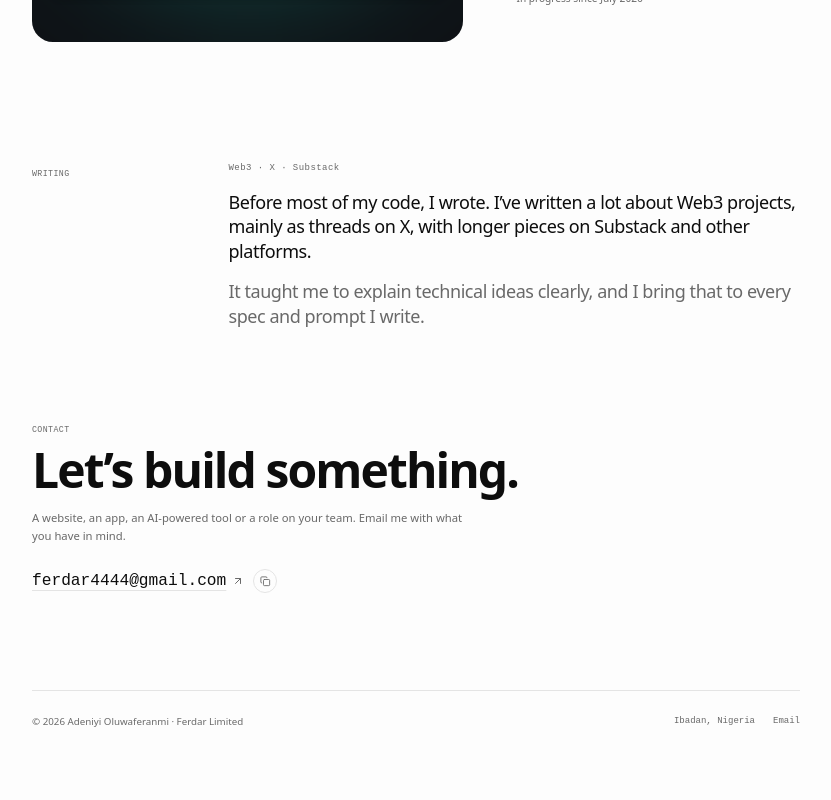
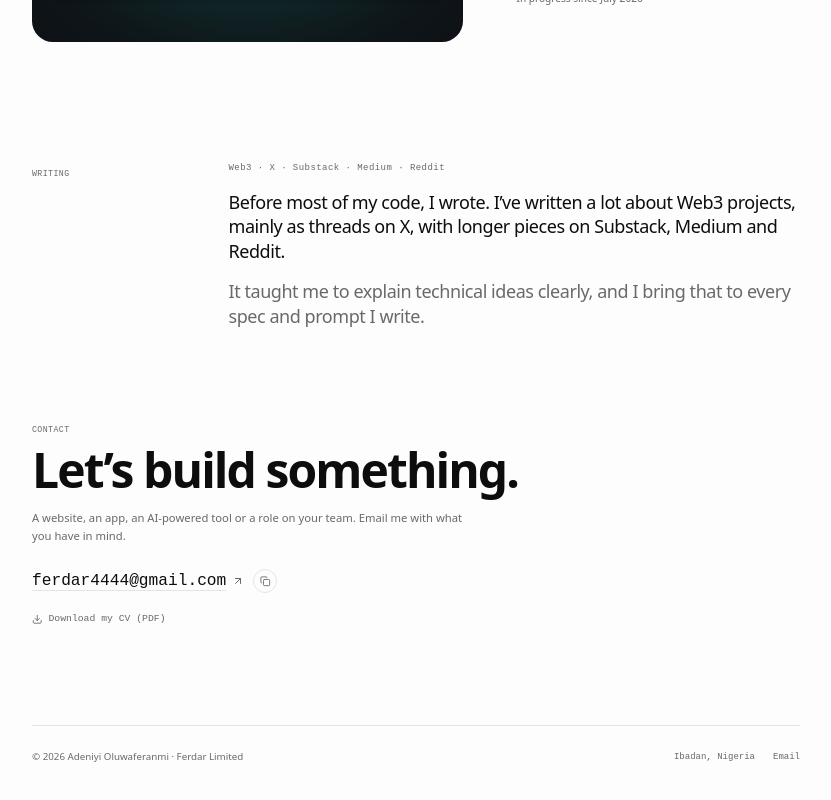
Before and after one commit to dlert/portfolio, a React (Vite) app: page / in a window 1280 px wide. Shown: the part 2996-3796 px from the top of the page, without its empty margins (224-1055 px from the left). Before the commit the page ends 3773 px from the top, so only its background shows below. Built offline with nearby package versions, Linux system fonts and the light colour scheme.

Commit message:
Add Medium and Reddit to writing

```diff
--- a/src/components/contact.tsx
+++ b/src/components/contact.tsx
@@ -1,6 +1,6 @@
 import { motion } from 'motion/react'
 import { useState } from 'react'
-import { ArrowUpRight, Check, Copy } from 'lucide-react'
+import { ArrowUpRight, Check, Copy, Download } from 'lucide-react'
 import { fadeUp } from '@/lib/motion'
 
 const email = 'ferdar4444@gmail.com'
@@ -51,6 +51,14 @@ export function Contact() {
             {copied ? <Check className="size-3.5" /> : <Copy className="size-3.5" />}
           </button>
         </div>
+        <a
+          href="/Adeniyi-Oluwaferanmi-CV.pdf"
+          download="Adeniyi Oluwaferanmi CV.pdf"
+          className="group mt-6 inline-flex items-center gap-2 font-mono text-[13px] text-muted-foreground transition-colors hover:text-foreground"
+        >
+          <Download className="size-3.5 transition-transform duration-300 group-hover:translate-y-0.5" />
+          Download my CV (PDF)
+        </a>
       </motion.div>
     </section>
   )
--- a/src/components/story.tsx
+++ b/src/components/story.tsx
@@ -15,10 +15,10 @@ export function Story() {
           Writing
         </p>
         <div className="space-y-5 text-[clamp(1.15rem,2vw,1.5rem)] leading-snug tracking-tight lg:col-span-9">
-          <p className="font-mono text-[12px] tracking-wider text-muted-foreground">Web3 · X · Substack</p>
+          <p className="font-mono text-[12px] tracking-wider text-muted-foreground">Web3 · X · Substack · Medium · Reddit</p>
           <p>
             Before most of my code, I wrote. I’ve written a lot about Web3 projects, mainly as threads on X, with
-            longer pieces on Substack and other platforms.
+            longer pieces on Substack, Medium and Reddit.
           </p>
           <p className="text-muted-foreground">
             It taught me to explain technical ideas clearly, and I bring that to every spec and prompt I write.
--- a/src/data/experience.ts
+++ b/src/data/experience.ts
@@ -10,5 +10,5 @@ export const experience: Role[] = [
   { company: 'Ferdar Limited', role: 'Founder', period: 'Sep 2026 — Now' },
   { company: 'Private client', role: 'Freelance Web Developer', period: 'Jul 2026 — Now' },
   { company: 'Great Brands Nigeria Limited', role: 'IT Support', period: 'SIWES' },
-  { company: 'Independent', role: 'Web3 Writer', period: 'X · Substack' },
+  { company: 'Independent', role: 'Web3 Writer', period: 'X · Substack · Medium · Reddit' },
 ]
```
Also changed, not shown: 1 other file (tests, documents, lock files or other folders).
